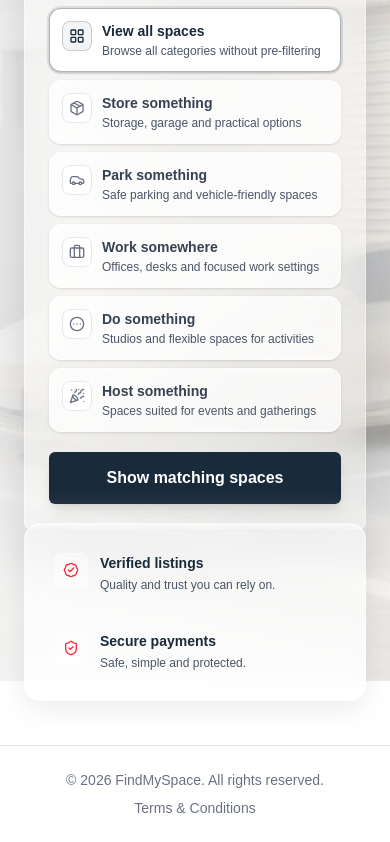
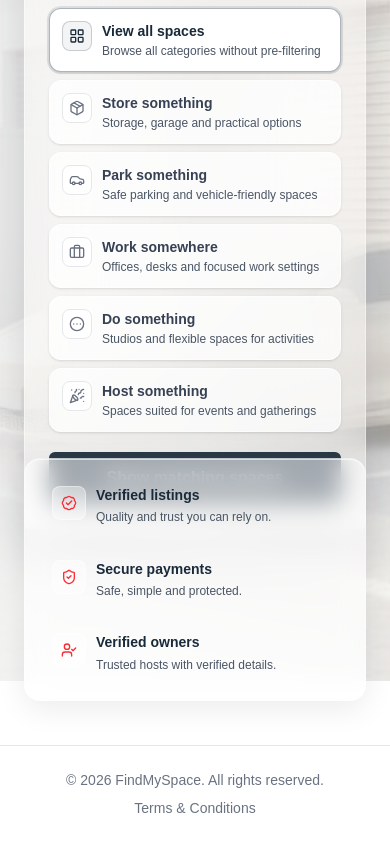
Before and after one commit to Findmyspace-org/findmyspace-app, a Next.js app: page / in a window 390 px wide. Shown: the part 682-1524 px from the top of the page. Built offline with nearby package versions, Linux system fonts and the light colour scheme; no server answers.

Commit message:
UAT Verified Owners

```diff
--- a/app/page.tsx
+++ b/app/page.tsx
@@ -11,6 +11,7 @@ import {
   PartyPopper,
   Package,
   ShieldCheck,
+  UserCheck,
 } from "lucide-react";
 import { SPACE_INTENTS, type SpaceIntentKey } from "@/lib/space-intents";
 /* ================= DATA ================= */
@@ -230,30 +231,44 @@ export default function HomePage() {
                   : "translate-y-3 opacity-0 blur-[1.5px] shadow-[0_4px_18px_rgba(0,0,0,0.05),inset_0_1px_0_rgba(255,255,255,0.45)]"
               }`}
             >
-              <div className="grid grid-cols-1 gap-3 md:grid-cols-2 md:gap-6">
-                <div className="cursor-default rounded-xl border border-transparent px-3 py-3">
-                  <div className="flex items-start gap-3">
-                    <span className="rounded-lg border border-white/40 bg-white/40 p-2 text-red-500">
+              <div className="grid grid-cols-1 gap-3 sm:grid-cols-2 sm:gap-4 lg:grid-cols-3 lg:gap-4">
+                <div className="min-w-0 cursor-default rounded-xl border border-transparent px-2.5 py-2.5 sm:px-3 sm:py-3">
+                  <div className="flex items-start gap-2.5 sm:gap-3">
+                    <span className="shrink-0 rounded-lg border border-white/40 bg-white/40 p-2 text-red-500">
                       <BadgeCheck className="h-4 w-4" />
                     </span>
-                    <div>
-                      <p className="text-sm font-semibold text-[#192a3a]">Verified listings</p>
-                      <p className="mt-1 text-xs text-gray-600">
+                    <div className="min-w-0">
+                      <p className="text-sm font-semibold leading-snug text-[#192a3a]">Verified listings</p>
+                      <p className="mt-1 text-xs leading-snug text-gray-600">
                         Quality and trust you can rely on.
                       </p>
                     </div>
                   </div>
                 </div>
 
-                <div className="cursor-default rounded-xl border border-transparent px-3 py-3 md:border-l md:border-white/40 md:pl-6">
-                  <div className="flex items-start gap-3">
-                    <span className="rounded-lg border border-white/40 bg-white/40 p-2 text-red-500">
+                <div className="min-w-0 cursor-default rounded-xl border border-transparent px-2.5 py-2.5 sm:px-3 sm:py-3">
+                  <div className="flex items-start gap-2.5 sm:gap-3">
+                    <span className="shrink-0 rounded-lg border border-white/40 bg-white/40 p-2 text-red-500">
                       <ShieldCheck className="h-4 w-4" />
                     </span>
-                    <div>
-                      <p className="text-sm font-semibold text-[#192a3a]">Secure payments</p>
-                      <p className="mt-1 text-xs text-gray-600">
+                    <div className="min-w-0">
+                      <p className="text-sm font-semibold leading-snug text-[#192a3a]">Secure payments</p>
+                      <p className="mt-1 text-xs leading-snug text-gray-600">
                         Safe, simple and protected.
+                      </p>
+                    </div>
+                  </div>
+                </div>
+
+                <div className="min-w-0 cursor-default rounded-xl border border-transparent px-2.5 py-2.5 sm:px-3 sm:py-3">
+                  <div className="flex items-start gap-2.5 sm:gap-3">
+                    <span className="shrink-0 rounded-lg border border-white/40 bg-white/40 p-2 text-red-500">
+                      <UserCheck className="h-4 w-4" />
+                    </span>
+                    <div className="min-w-0">
+                      <p className="text-sm font-semibold leading-snug text-[#192a3a]">Verified owners</p>
+                      <p className="mt-1 text-xs leading-snug text-gray-600">
+                        Trusted hosts with verified details.
                       </p>
                     </div>
                   </div>
```
